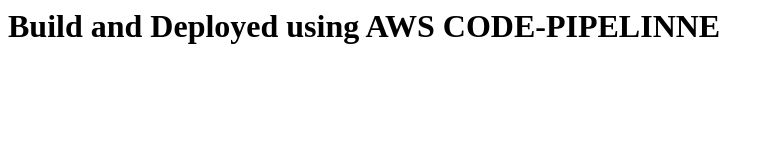
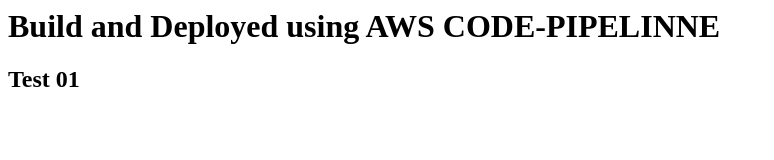
Before and after one commit to rohankamble103/codepipeline, a plain HTML site: page index.html in a window 1280 px wide. Shown: the whole page, without its empty margins (0-774 px from the left). Drawn offline with Linux system fonts and the light colour scheme.

Commit message:
new change in index file

```diff
--- a/index.html
+++ b/index.html
@@ -1 +1,2 @@
 <H1>Build and Deployed using AWS CODE-PIPELINNE</H1>
+<h2>Test 01</h2>
```
